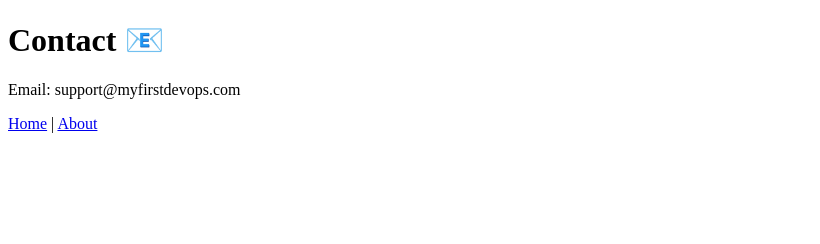
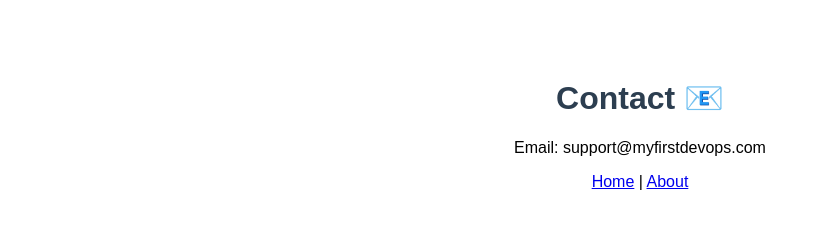
Before and after one commit to 3008-Mohan/myfirstdevops, a website: page public/contact.html in a window 1280 px wide. Shown: the whole page, without its empty margins (0-820 px from the left). Drawn offline with Linux system fonts and the light colour scheme.

Commit message:
deploy bro

```diff
--- a/public/contact.html
+++ b/public/contact.html
@@ -2,6 +2,10 @@
 <html>
 <head>
   <title>Contact</title>
+  <style>
+        body { font-family: Arial, sans-serif; text-align: center; padding: 50px; }
+        h1 { color: #2c3e50; }
+  </style>
 </head>
 <body>
   <h1>Contact 📧</h1>
```
Also changed, not shown: public/about.html (+4 -0 lines).
